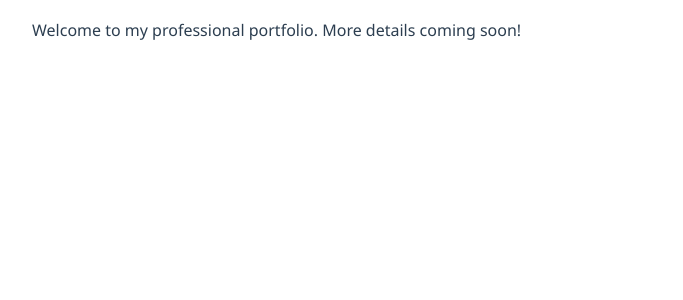
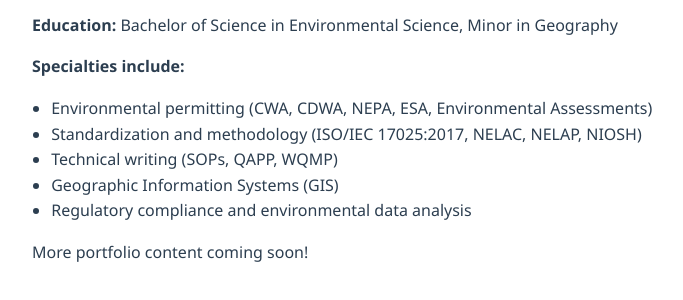
Before and after one commit to jennifermalgren/jennifermalgren.github.io, a plain HTML site: page professional.html in a window 1280 px wide. Shown: the part 144-444 px from the top of the page, without its empty margins (258-941 px from the left). Drawn offline with Linux system fonts and the light colour scheme.

Commit message:
Update professional.html

```diff
--- a/professional.html
+++ b/professional.html
@@ -22,11 +22,33 @@
     a:hover {
       text-decoration: underline;
     }
+    h1 {
+      margin-bottom: 1rem;
+    }
+    p {
+      margin-bottom: 1rem;
+    }
+    ul {
+      margin-top: 0;
+      padding-left: 1.2rem;
+    }
   </style>
 </head>
 <body>
   <nav><a href="index.html">← Back to Home</a></nav>
   <h1>Professional</h1>
-  <p>Welcome to my professional portfolio. More details coming soon!</p>
+
+  <p><strong>Education:</strong> Bachelor of Science in Environmental Science, Minor in Geography </p>
+
+  <p><strong>Specialties include:</strong></p>
+  <ul>
+    <li>Environmental permitting (CWA, CDWA, NEPA, ESA, Environmental Assessments)</li>
+    <li>Standardization and methodology (ISO/IEC 17025:2017, NELAC, NELAP, NIOSH)</li>
+    <li>Technical writing (SOPs, QAPP, WQMP)</li>
+    <li>Geographic Information Systems (GIS)</li>
+    <li>Regulatory compliance and environmental data analysis</li>
+  </ul>
+
+  <p>More portfolio content coming soon!</p>
 </body>
 </html>
```
